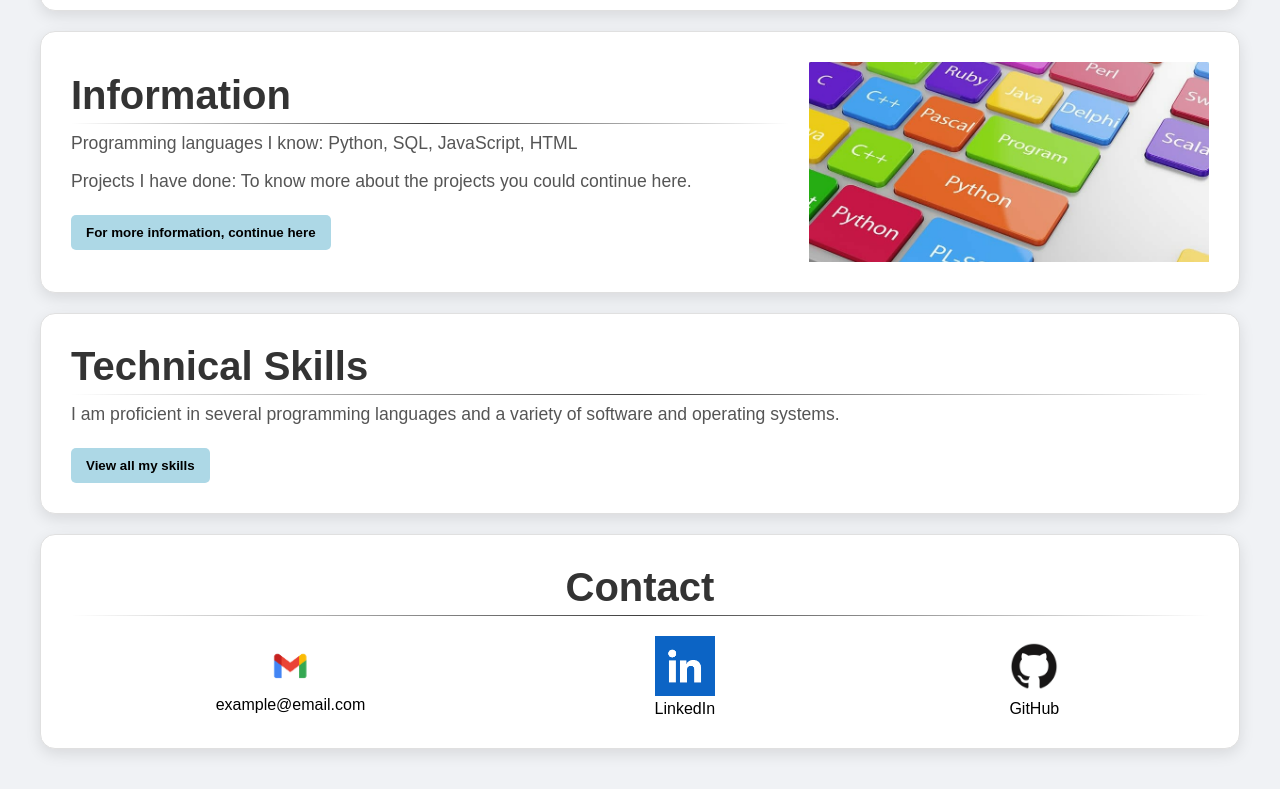
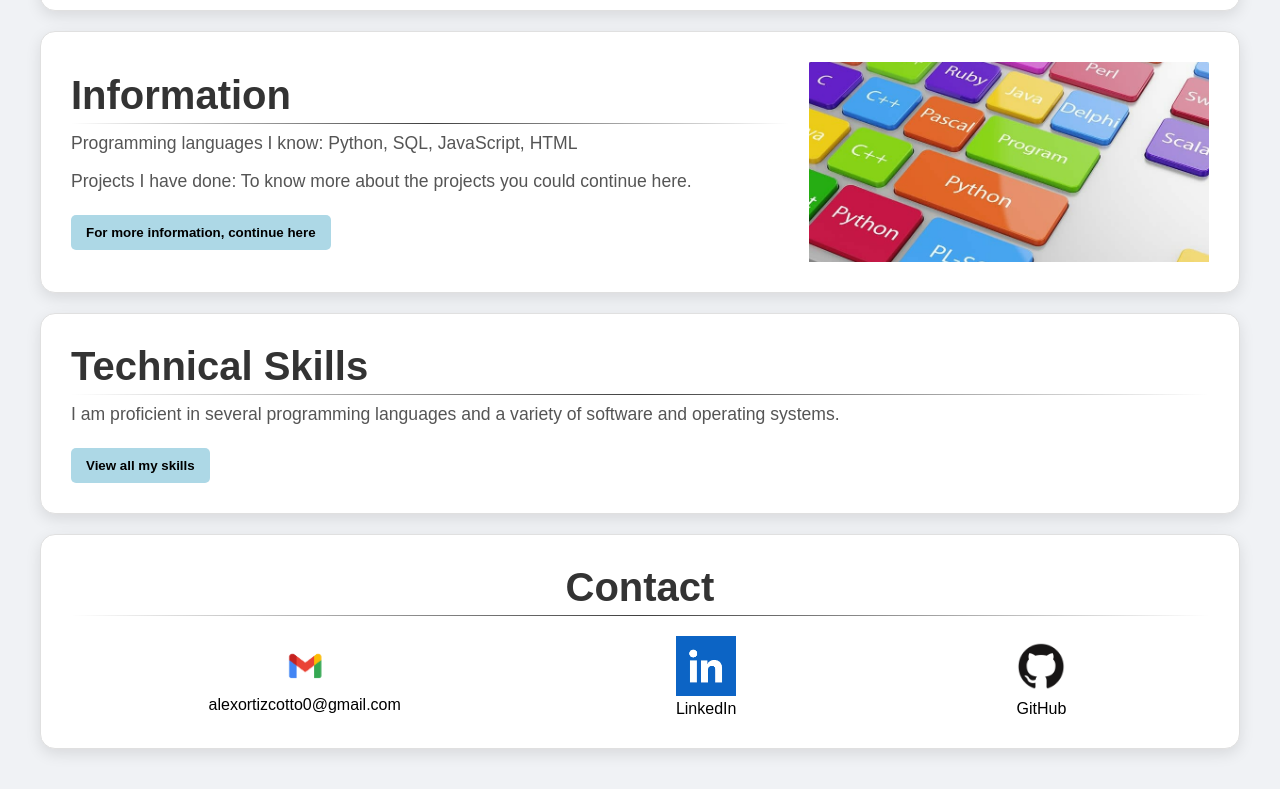
Before and after one commit to AlexOrtiz5/WebPortfolio, a React (Vite) app: page / in a window 1280 px wide. Shown: the part 388-1177 px from the top of the page. Built offline with nearby package versions, Linux system fonts and the light colour scheme.

Commit message:
Added socials contact

```diff
--- a/src/pages/App.jsx
+++ b/src/pages/App.jsx
@@ -199,16 +199,16 @@
           <div className="logo-container">
             <div className="logo-item">
               <img src={emailLogo} alt="Email" className="logo" />
-              <p>example@email.com</p>
+              <p>alexortizcotto0@gmail.com</p>
             </div>
             <div className="logo-item">
-              <a href="https://linkedin.com/in/yourprofile" target="_blank" rel="noopener noreferrer">
+              <a href="https://www.linkedin.com/in/alexortiz5" target="_blank" rel="noopener noreferrer">
                 <img src={linkedinLogo} alt="LinkedIn" className="logo" />
               </a>
               <p>LinkedIn</p>
             </div>
             <div className="logo-item">
-              <a href="https://github.com/yourprofile" target="_blank" rel="noopener noreferrer">
+              <a href="https://github.com/AlexOrtiz5" target="_blank" rel="noopener noreferrer">
                 <img src={githubLogo} alt="GitHub" className="logo" />
               </a>
               <p>GitHub</p>
```
